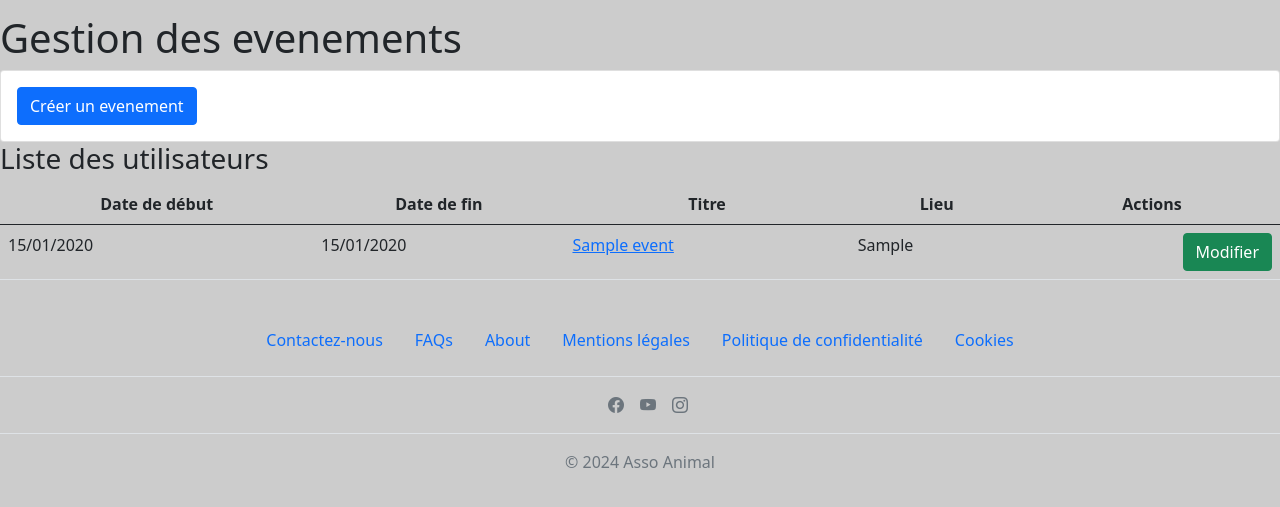
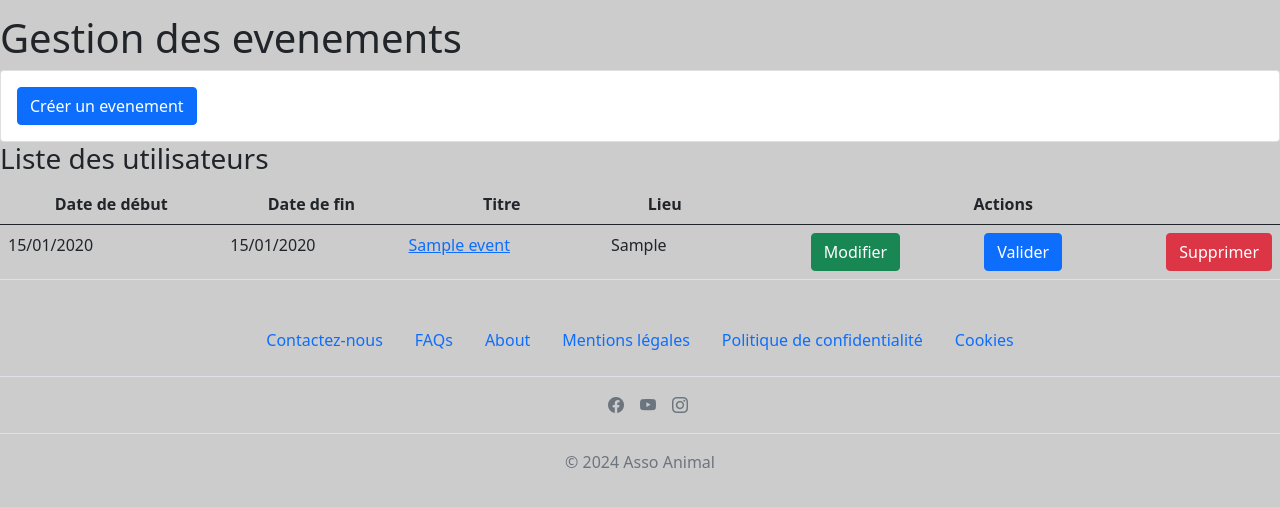
Before and after one commit to cnampacacatclinic/cda-catherine, a Symfony app: template CDA-project/templates/gestion_event/index.html.twig in a window 1280 px wide. Shown: the part 138-645 px from the top of the page. Run offline with Twig, Linux system fonts and the light colour scheme; the template is opened without the code that fills it: most values are stand-ins (such as "Sample title", 1, 10 or a date in 2020); some libraries are stand-ins or nearby versions.

Commit message:
Feat(CRUD) : Turn on or off the event

```diff
--- a/CDA-project/templates/admin/index.html.twig
+++ b/CDA-project/templates/admin/index.html.twig
@@ -30,14 +30,14 @@
                         <td>{{ article.dateARticle|date("d/m/Y") }}</td>
                         <td><a title="{{ article.titleArticle }}" href="{{ '/article?a=' }}{{ article.id }}">{{ article.titleArticle }}</a></td>
                         <td class="text-end">
+                            <a href="#" class="btn btn-success">Modifier</a>
+                        </td>
+                        <td class="text-end">
                             {% if article.active == 1 %}
                                 <a href="{{ '?active=' }}{{ article.id }}" class="btn btn-dark">Brouillon</a>
                             {% else %}
                                 <a href="{{ '?active=' }}{{ article.id }}" class="btn btn-primary">Publier</a>
                             {% endif %}
-                        </td>
-                        <td class="text-end">
-                            <a href="#" class="btn btn-success">Modifier</a>
                         </td>
                         <td class="text-end">
                             <a data-article-id="{{ article.id }}" data-bs-toggle="modal" data-bs-target="#myModal" href="{{ '?supp=' }}{{ article.id }}" class="btn btn-danger supp">Supprimer</a>
--- a/CDA-project/templates/gestion_event/index.html.twig
+++ b/CDA-project/templates/gestion_event/index.html.twig
@@ -20,7 +20,7 @@
                     <th scope="col" class="text-center">Date de fin</th>
                     <th scope="col" class="text-center">Titre</th>
                     <th scope="col" class="text-center">Lieu</th>
-                    <th scope="col" class="text-center">Actions</th>
+                    <th scope="col" class="text-center" colspan="3">Actions</th>
                 </tr>
             </thead>
             <tbody>
@@ -33,6 +33,16 @@
                         <td class="text-end">
                             <a href="#" class="btn btn-success">Modifier</a>
                         </td>
+                        <td class="text-end">
+                            {% if event.active == 1 %}
+                                <a href="{{ '?active=' }}{{ event.id }}" class="btn btn-dark">Ne pas valider</a>
+                            {% else %}
+                                <a href="{{ '?active=' }}{{ event.id }}" class="btn btn-primary">Valider</a>
+                            {% endif %}
+                        </td>
+                        <td class="text-end">
+                            <a href="{{ '?supp=' }}{{ event.id }}" class="btn btn-danger" onclick="return confirm('Etes-vous sûr?')">Supprimer</a>
+                        </td>
                     </tr>
                 {% endfor %}
             </tbody>
--- a/CDA-project/templates/management_other_people_content/index.html.twig
+++ b/CDA-project/templates/management_other_people_content/index.html.twig
@@ -21,14 +21,14 @@
                         <td>{{ article.dateARticle|date("d/m/Y") }}</td>
                         <td><a title="{{ article.titleArticle }}" href="{{ '/article?a=' }}{{ article.id }}">{{ article.titleArticle }}</a></td>
                         <td class="text-end">
+                            <a href="#" class="btn btn-success">Modifier</a>
+                        </td>
+                        <td class="text-end">
                             {% if article.active == 1 %}
                                 <a href="{{ '?active=' }}{{ article.id }}" class="btn btn-dark">Brouillon</a>
                             {% else %}
                                 <a href="{{ '?active=' }}{{ article.id }}" class="btn btn-primary">Publier</a>
                             {% endif %}
-                        </td>
-                        <td class="text-end">
-                            <a href="#" class="btn btn-success">Modifier</a>
                         </td>
                         <td class="text-end">
                             <a href="{{ '?supp=' }}{{ article.id }}" class="btn btn-danger" onclick="return confirm('Etes-vous sûr?')">Supprimer</a>
```
Also changed, not shown: CDA-project/src/Controller/GestionEventController.php (+7 -0 lines), CDA-project/src/Repository/EventRepository.php (+28 -0 lines), CDA-project/src/Service/EventService.php (+10 -5 lines).
